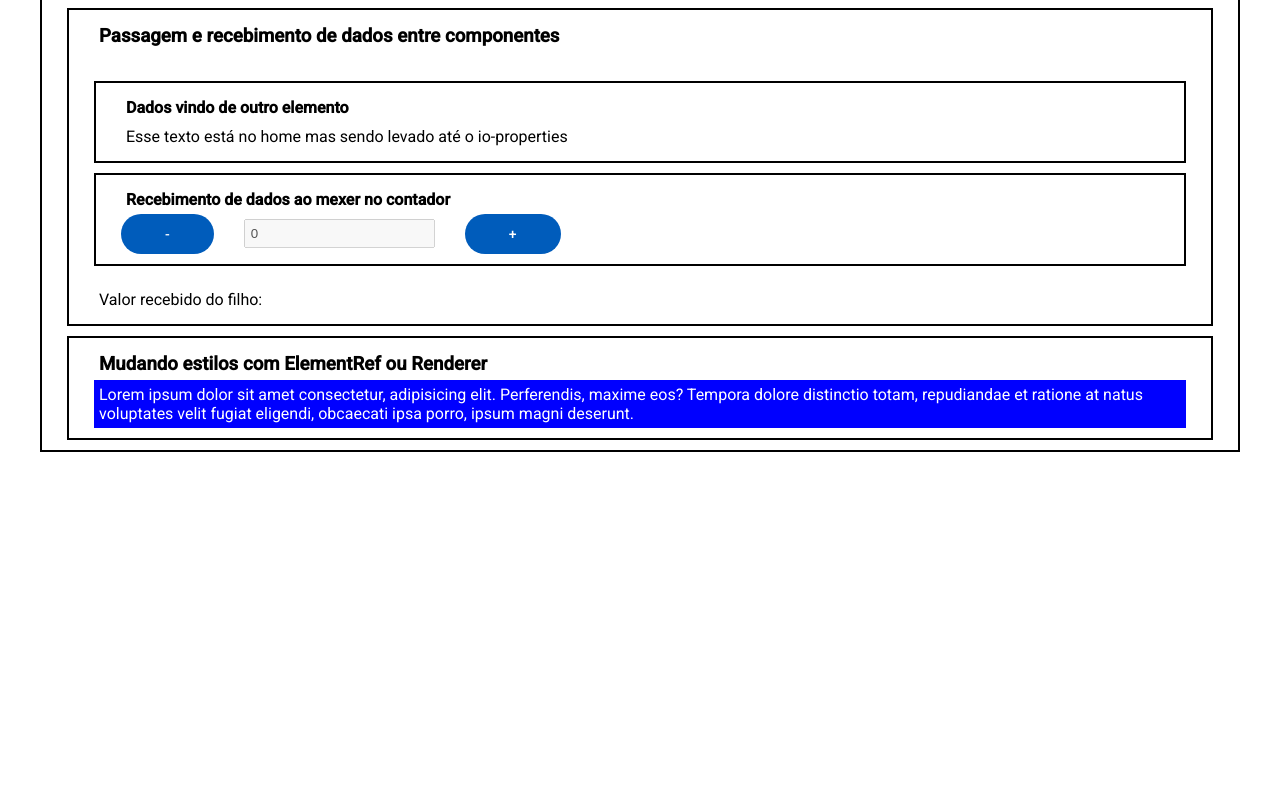
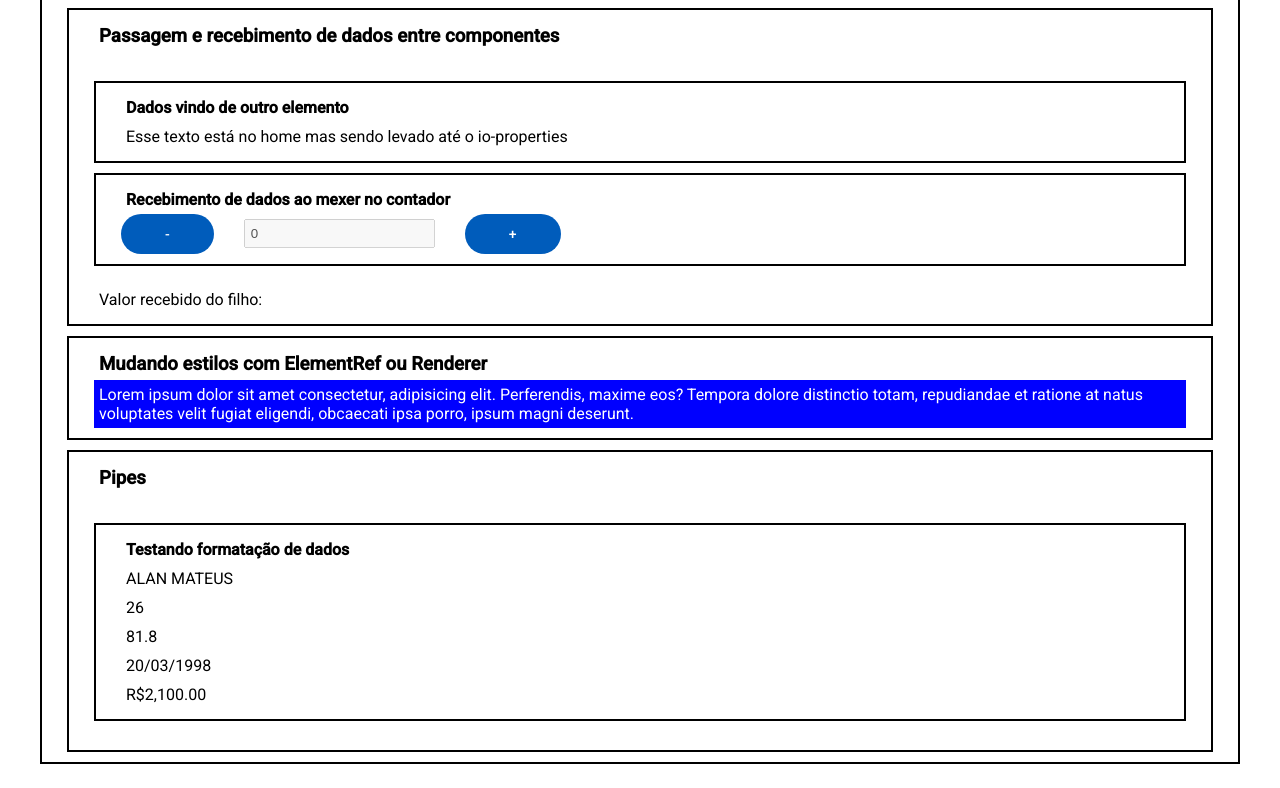
Before and after one commit to alanmts-am/angular-rookie, an Angular app: page / in a window 1280 px wide. Shown: the part 2102-2890 px from the top of the page. Before the commit the page ends 2578 px from the top, so only its background shows below. Built offline with nearby package versions, Linux system fonts and the light colour scheme.

Commit message:
feat: add pipe component

```diff
--- a/src/app/app.module.ts
+++ b/src/app/app.module.ts
@@ -10,6 +10,7 @@ import { IoPropertiesComponent } from './components/io-properties/io-properties.
 import { DirectivesComponent } from './components/directives/directives.component';
 import { DataBindingComponent } from './components/data-binding/data-binding.component';
 import { FundoAzulDirective } from './shared/fundo-azul.directive';
+import { PipesComponent } from './components/pipes/pipes.component';
 
 @NgModule({
   declarations: [
@@ -17,7 +18,8 @@ import { FundoAzulDirective } from './shared/fundo-azul.directive';
     IoPropertiesComponent,
     DirectivesComponent,
     DataBindingComponent,
-    FundoAzulDirective
+    FundoAzulDirective,
+    PipesComponent
   ],
   imports: [
     BrowserModule,
--- /dev/null
+++ b/src/app/components/pipes/pipes.component.html
@@ -0,0 +1,8 @@
+<article class="pipe">
+  <h1>Testando formatação de dados</h1>
+  <p>{{ pessoa.nome | uppercase }}</p>
+  <p>{{ pessoa.idade | number }}</p>
+  <p>{{ pessoa.peso | number : "1.1-1" }}</p>
+  <p>{{ pessoa.dataNasc | date : "dd/MM/yyyy" }}</p>
+  <p>{{ pessoa.renda | currency : "BRL" }}</p>
+</article>
--- /dev/null
+++ b/src/app/components/pipes/pipes.component.ts
@@ -0,0 +1,16 @@
+import { Component } from '@angular/core';
+
+@Component({
+  selector: 'app-pipes',
+  templateUrl: './pipes.component.html',
+  styleUrl: './pipes.component.scss'
+})
+export class PipesComponent {
+  pessoa: any = {
+    nome: "Alan Mateus",
+    idade: 26,
+    peso: 81.76234,
+    dataNasc: new Date(1998, 2, 20),
+    renda: 2100
+  }
+}
--- a/src/app/home/home.component.html
+++ b/src/app/home/home.component.html
@@ -26,4 +26,9 @@
       deserunt.
     </p>
   </section>
+
+  <section class="Pipes">
+    <h1>Pipes</h1>
+    <app-pipes></app-pipes>
+  </section>
 </section>
```
Also changed, not shown: src/app/components/pipes/pipes.component.scss (added).
